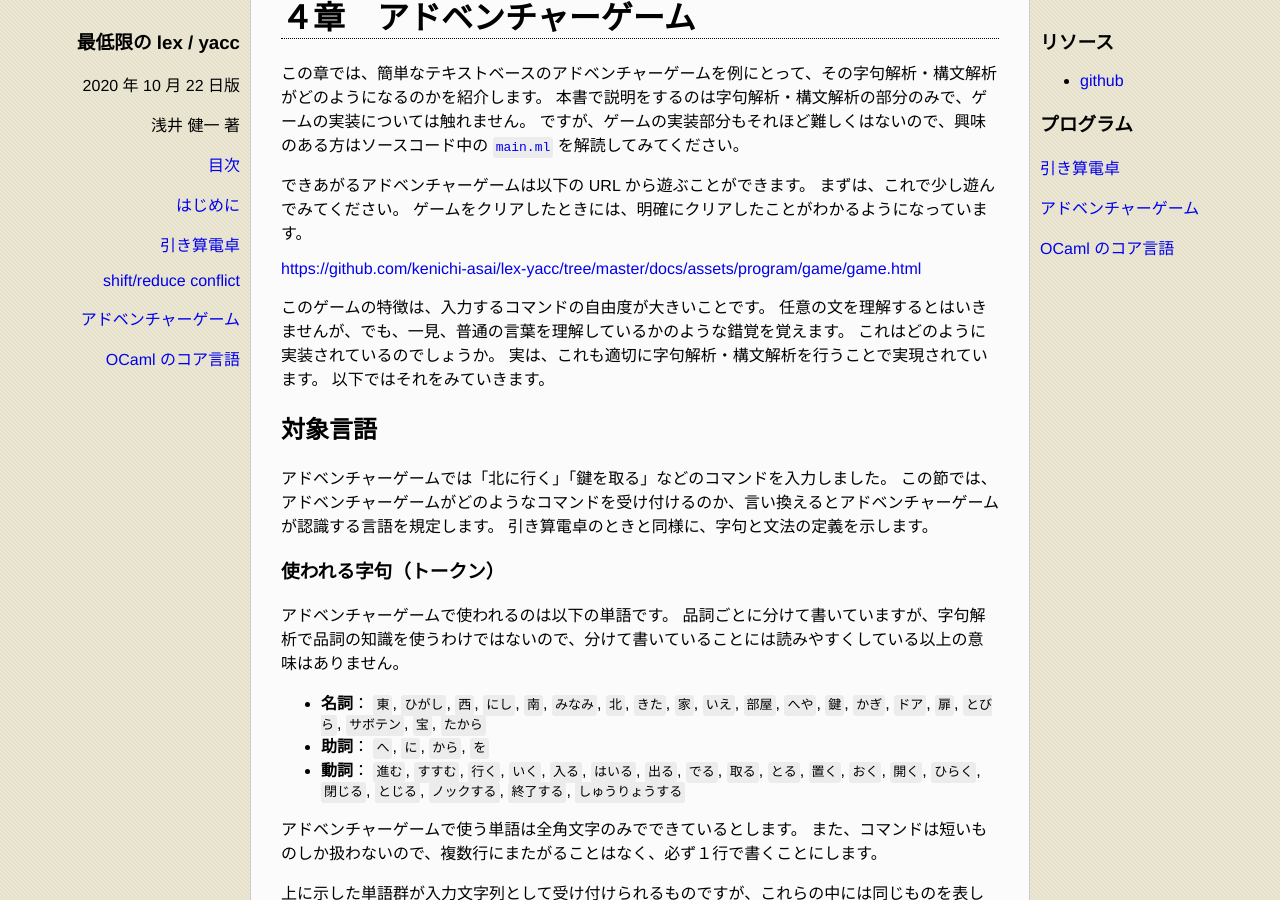
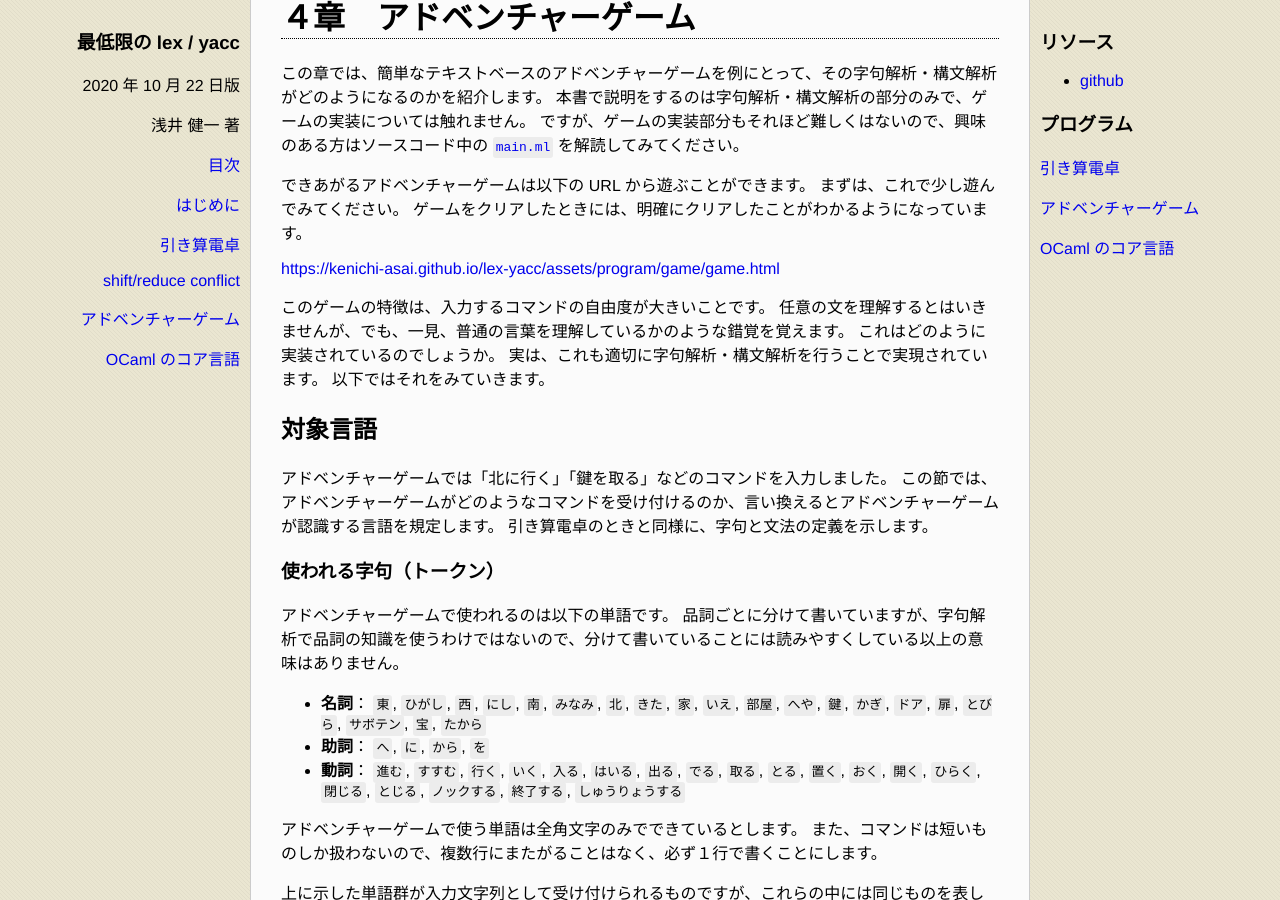
Before and after one commit to kenichi-asai/lex-yacc, a Jekyll site: the page built from docs/index.md, in a window 1280 px wide and 900 px high, scrolled down 30677 px. Built offline with Jekyll 4.4.1, drawn with Linux system fonts in a browser that asks for light colours; part of the change alters nothing that is shown.

```diff
--- a/docs/index.md
+++ b/docs/index.md
@@ -1539,9 +1539,9 @@ shift/reduce conflict が出たときには、shift を選ぶのが良い場合
 まずは、これで少し遊んでみてください。
 ゲームをクリアしたときには、明確にクリアしたことがわかるようになっています。
 
-[{{site.program-url}}/game/game.html][1]
-
-[1]: {{site.program-url}}/game/game.html
+[https://kenichi-asai.github.io/lex-yacc/assets/program/game/game.html][1]
+
+[1]: https://kenichi-asai.github.io/lex-yacc/assets/program/game/game.html
 
 このゲームの特徴は、入力するコマンドの自由度が大きいことです。
 任意の文を理解するとはいきませんが、でも、一見、普通の言葉を理解しているかのような錯覚を覚えます。
```
